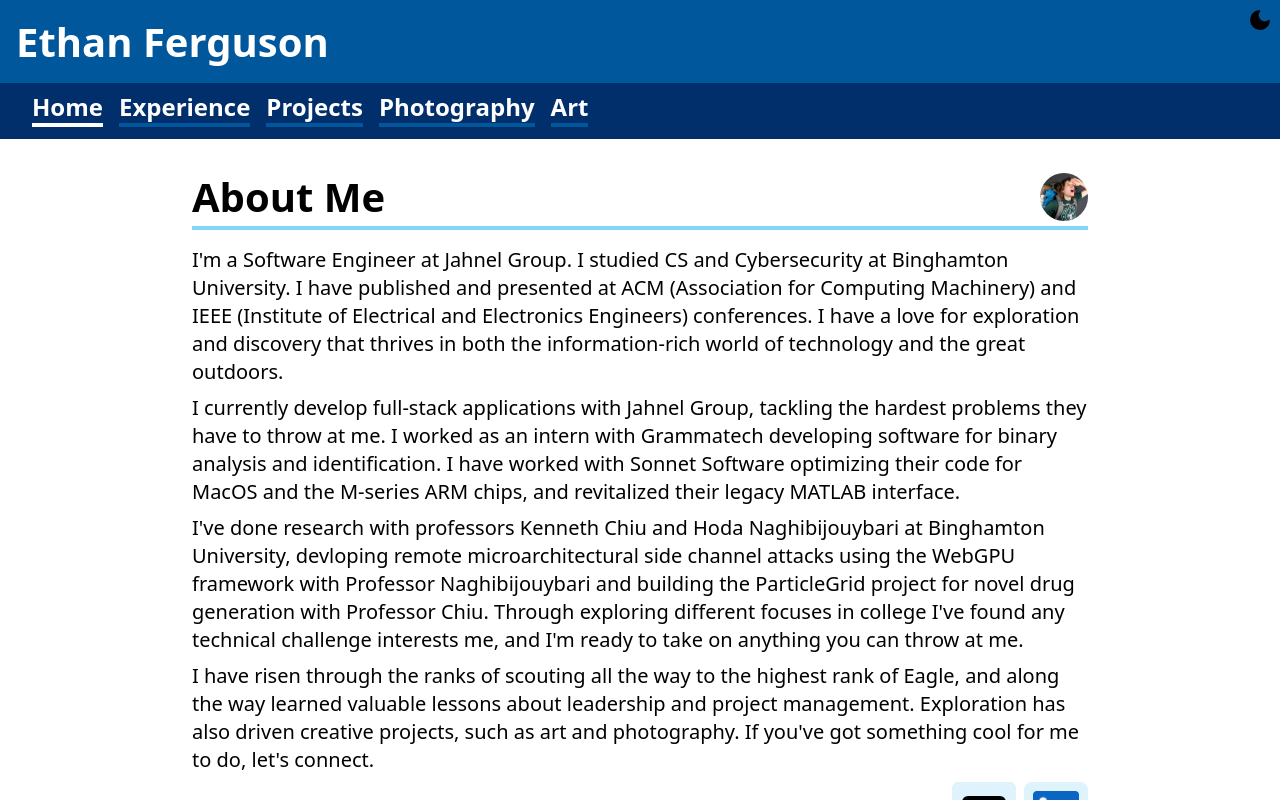
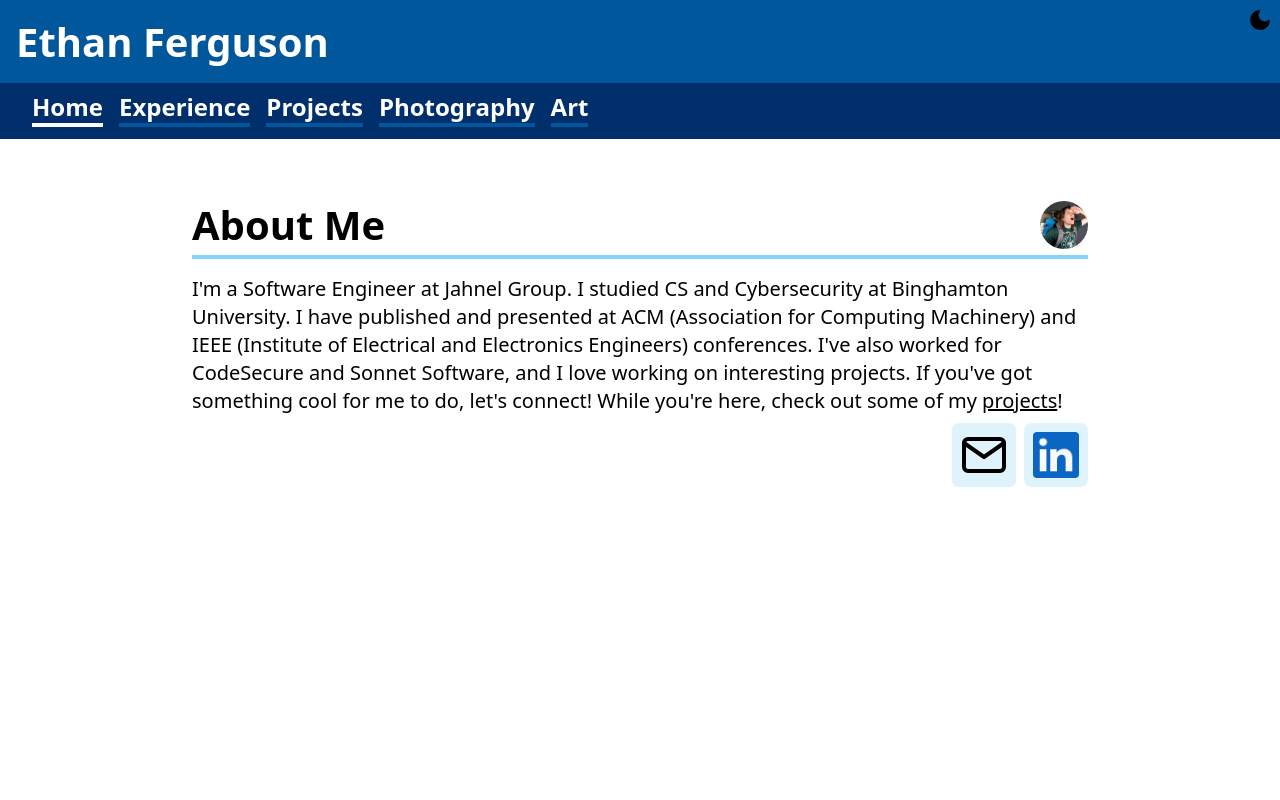
Before and after one commit to efergus/efergus.github.io, a SvelteKit app: page / in a window 1280 px wide. Built offline with nearby package versions, Linux system fonts and the light colour scheme.

Commit message:
Simplify prose

```diff
--- a/src/routes/+page.svelte
+++ b/src/routes/+page.svelte
@@ -29,11 +29,12 @@
     I'm a Software Engineer at Jahnel Group. I studied CS and Cybersecurity at
     Binghamton University. I have published and presented at ACM (Association
     for Computing Machinery) and IEEE (Institute of Electrical and Electronics
-    Engineers) conferences. I have a love for exploration and discovery that
-    thrives in both the information-rich world of technology and the great
-    outdoors.
+    Engineers) conferences. I've also worked for CodeSecure and Sonnet Software,
+    and I love working on interesting projects. If you've got something cool for
+    me to do, let's connect! While you're here, check out some of my
+    <a href="/projects">projects</a>!
   </p>
-  <p>
+  <!-- <p>
     I currently develop full-stack applications with Jahnel Group, tackling the
     hardest problems they have to throw at me. I worked as an intern with
     Grammatech developing software for binary analysis and identification. I
@@ -55,7 +56,7 @@
     project management. Exploration has also driven creative projects, such as
     art and photography. If you've got something cool for me to do, let's
     connect.
-  </p>
+  </p> -->
   <div class="flex gap-2 justify-end items-center flex-wrap">
     <button
       class={clsx(
--- a/src/routes/experience/+page.svelte
+++ b/src/routes/experience/+page.svelte
@@ -7,6 +7,12 @@
   <title>Experience</title>
 </svelte:head>
 
-<div class="text-lg max-w-4xl markdown">
+<div class="text-lg max-w-4xl markdown experience">
   <SvelteMarkdown {source} />
 </div>
+
+<style lang="postcss">
+  .markdown.experience > :global(h2) {
+    @apply pb-0.5 border-b-2 border-b-highlight;
+  }
+</style>
```
Also changed, not shown: src/lib/markdown/experience.md (+1 -1 lines).
